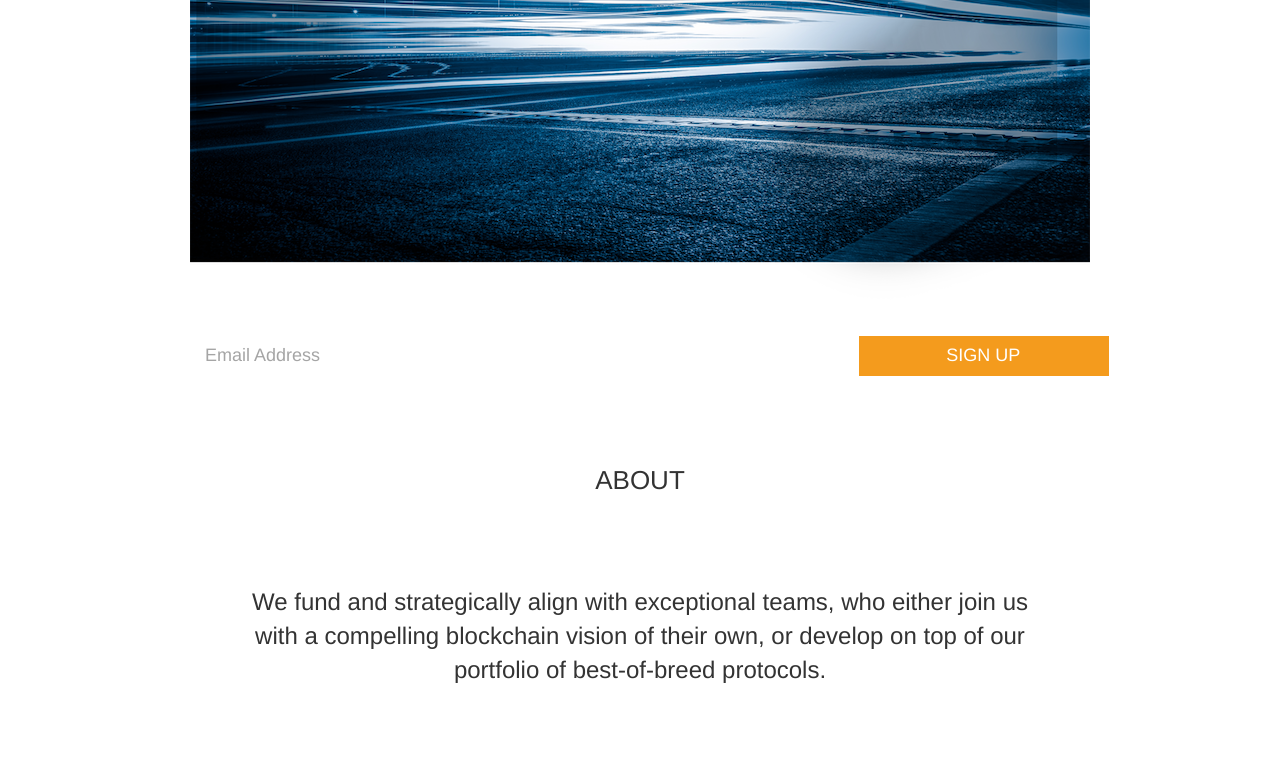
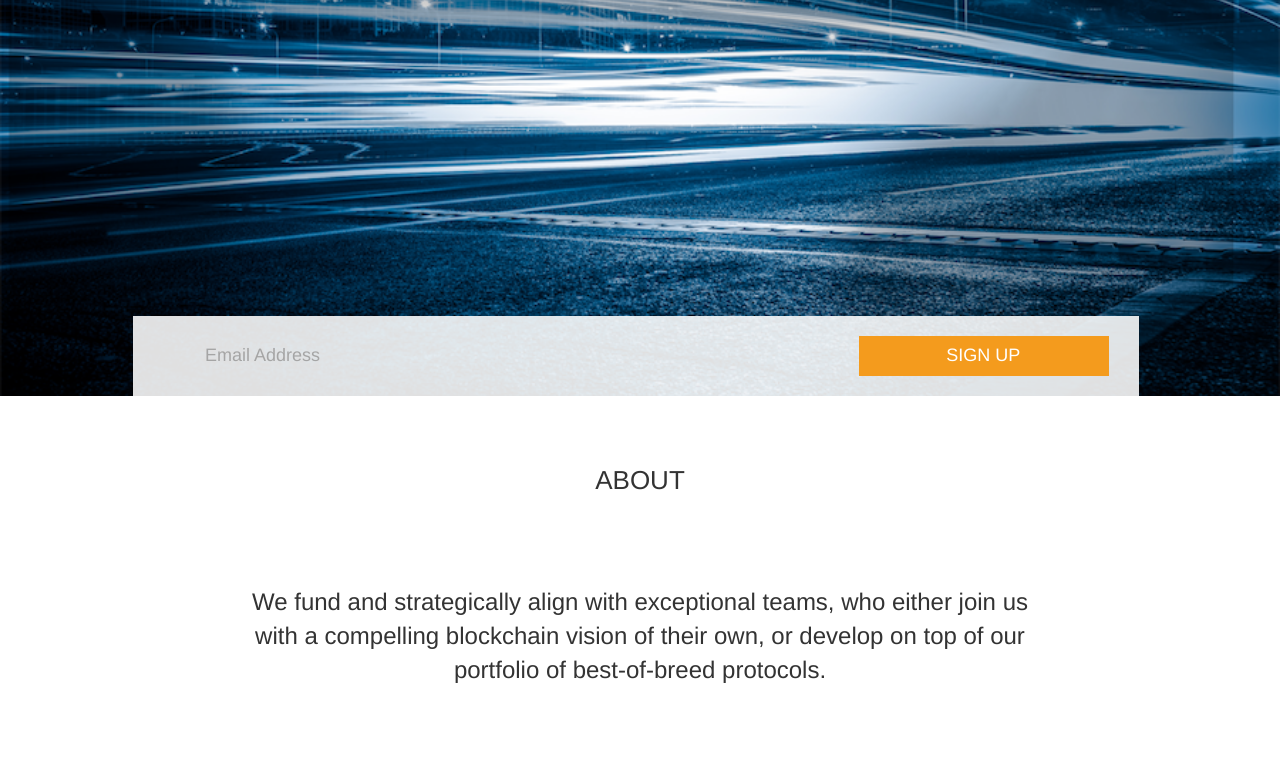
Before and after one commit to blockforge-website/blockforge-website.github.io, a plain HTML site: page index.html in a window 1280 px wide. Shown: the part 404-1170 px from the top of the page. Drawn offline with Linux system fonts and the light colour scheme.

Commit message:
Made background images cover screen (#5)

```diff
--- a/css/style.css
+++ b/css/style.css
@@ -6,6 +6,7 @@ body {
   min-height: 100vh;
   background: white no-repeat 50% 35%;
   background-image: url("../img/home-hero.png");
+  background-size: cover;
   color: white;
 }
 #home h3 {
@@ -86,6 +87,7 @@ body {
 #about-image {
   background: white no-repeat 50% 50%;
   background-image: url("../img/about-hero.png");
+  background-size: cover;
   height: 50vh;
 }
 
@@ -128,6 +130,7 @@ body {
 #contact-hero {
   background: white no-repeat 50% 50%;
   background-image: url("../img/contact-hero.png");
+  background-size: cover;
   width: 100%;
   color: white;
 }
--- a/index.html
+++ b/index.html
@@ -232,13 +232,21 @@
     <script src="js/nav-highlight.js"></script>
     <script>
       $(document).ready(function() {
-        $('#home').load(function() {
-          $('#loading-screen').slideUp('slow')
-        })
+        var src = $('#home').css('background-image');
+        var url = src.match(/\((.*?)\)/)[1].replace(/('|")/g,'');
+
+        var img = new Image();
+        img.onload = function() {
+          // alert('image loaded');
+        }
+        img.src = url;
+        if (img.complete) img.onload();
+        $('#loading-screen').slideUp('slow')
+
       })
       setTimeout(function() {
           $('#loading-screen').slideUp('slow')
-      }, 3000)
+      }, 2000)
     </script>
   </body>
 </html>
```
